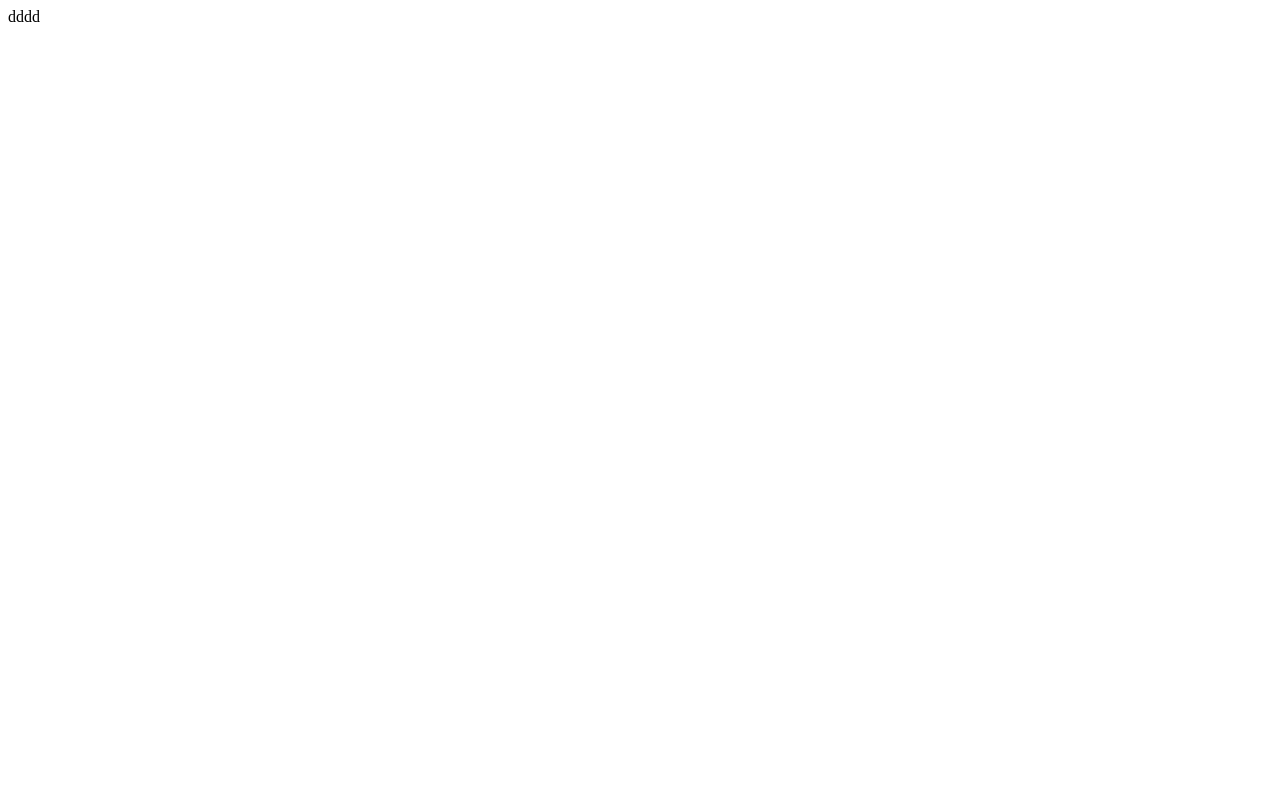
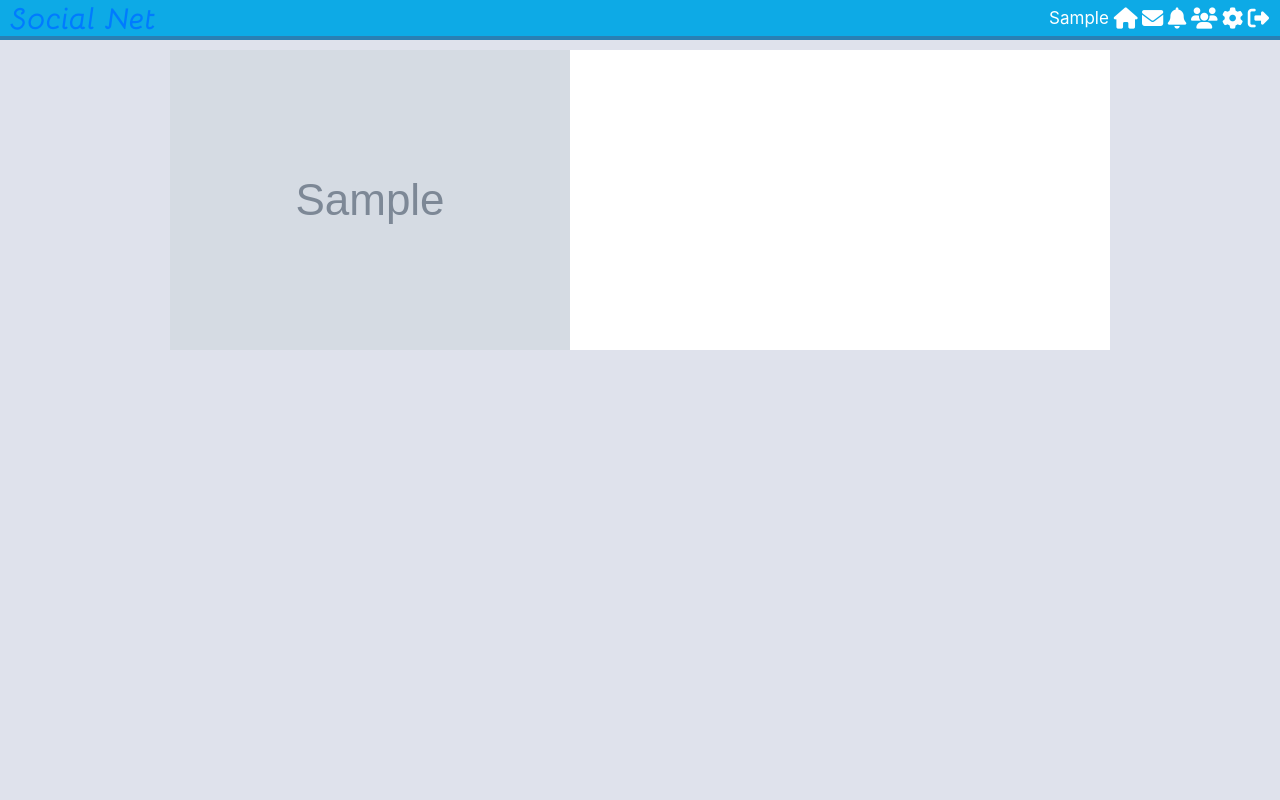
Before and after one commit to jhand0867/social_net, a PHP site: page / in a window 1280 px wide. Before the commit the page is almost empty. Run offline with PHP 8.4, Linux system fonts and the light colour scheme; the visitor is signed in with stand-in values (Sample User, id 1); tables that the repository leaves empty or names only in its code hold one stand-in row (values such as "Sample post"); grey boxes marked "Sample" are stand-in pictures; some libraries are stand-ins or nearby versions.

Commit message:
More work on main page.

```diff
--- /dev/null
+++ b/assets/css/style.css
@@ -0,0 +1,72 @@
+/* style.css */
+@font-face{
+	font-family: 'Bellota-LightItalic';
+	src: url('../fonts/Bellota-LightItalic.otf');
+}
+
+@font-face{
+	font-family: 'Bellota-BoldItalic';
+	src: url('../fonts/Bellota-BoldItalic.otf');
+}
+
+body{
+	line-height: 17px;
+	background-color: #dfe2ec;
+}
+
+.top_bar{
+	width: 100%;
+	min-width: 1050px;
+	height: 40px;
+	background-color: #0daae6;
+	border-bottom: 0.25em solid #2980b4;
+	margin: 0 0 10px 0;
+	display: inline-flex;
+	position: fixed;
+	z-index: 10;
+
+}
+
+.logo a {
+	text-decoration: none;
+	font-family: 'Bellota-BoldItalic', sans-serif;
+	font-size: 30;
+	margin-left: 10px;
+	position: relative;
+	top: 9px;
+}
+
+nav{
+	float: right;
+	right: 1px;
+	position: absolute;
+	margin: 10px;
+}
+
+nav a{
+	position: relative;
+	color: #fff;
+	text-decoration: none;
+	font-size: 17px;
+}
+
+nav a:hover {
+	border-bottom: 6px solid #e74c3c;
+	text-decoration: none;
+	color: #fff;
+}
+
+.wrapper{
+	margin: 0 auto;
+	top: 50px;
+	position: relative;
+	padding: 0 10px;
+	width: 75%;
+	min-width: 950px;
+
+}
+
+.column{
+	background-color: #fff;
+
+}
--- a/includes/header.php
+++ b/includes/header.php
@@ -2,7 +2,11 @@
 require "config/config.php";
 
 if (isset($_SESSION['username']))
+{
 	$loggedUsername = $_SESSION['username'];
+	$userDetails = mysqli_query($con , "SELECT * FROM soc_users WHERE username='$loggedUsername'");
+	$user = mysqli_fetch_array($userDetails);
+}
 else
 	header("Location: registration.php");
 
@@ -11,6 +15,28 @@ else
 <head>
 	<title>Social Net</title>
 	<script src="https://ajax.googleapis.com/ajax/libs/jquery/3.2.1/jquery.min.js"></script>
+	<script src="assets/js/bootstrap.js"></script>
+    <script src="https://use.fontawesome.com/4a24d42811.js"></script>
+    <link rel="stylesheet" type="text/css" href="assets/css/bootstrap.css">
+    <link rel="stylesheet" type="text/css" href="assets/css/style.css">
 
 </head>
 <body>
+	<div class="top_bar">
+		<div class="logo">
+			<a href="index.php">Social Net</a>
+		</div>
+		<nav>
+			<a href="#">
+				<? echo $user['first_name'] ?>
+			</a>
+			<a href="index.php"><i class="fa fa-home fa-lg" aria-hidden="true"></i></a>
+			<a href="#"><i class="fa fa-envelope fa-lg" aria-hidden="true"></i></a>
+			<a href="#"><i class="fa fa-bell fa-lg" aria-hidden="true"></i></a>
+			<a href="#"><i class="fa fa-users fa-lg" aria-hidden="true"></i></a>
+			<a href="#"><i class="fa fa-cog fa-lg" aria-hidden="true"></i></a>
+			<a href="#"><i class="fa fa-sign-out fa-lg" aria-hidden="true"></i></a>
+		</nav>
+	</div>
+
+	<div class="wrapper">
--- a/index.php
+++ b/index.php
@@ -1,7 +1,20 @@
 <?php
 
 require 'includes/header.php';
-session_destroy();
+//session_destroy();
+
+
+
+
 ?>
+	<div class="user_details column">
+		<a href="#">
+			<img src="<? echo $user['profile_pic'] ?>">
+		</a>
+	</div>
 
-dddd
+
+</div>
+
+</body>
+</html>
```
